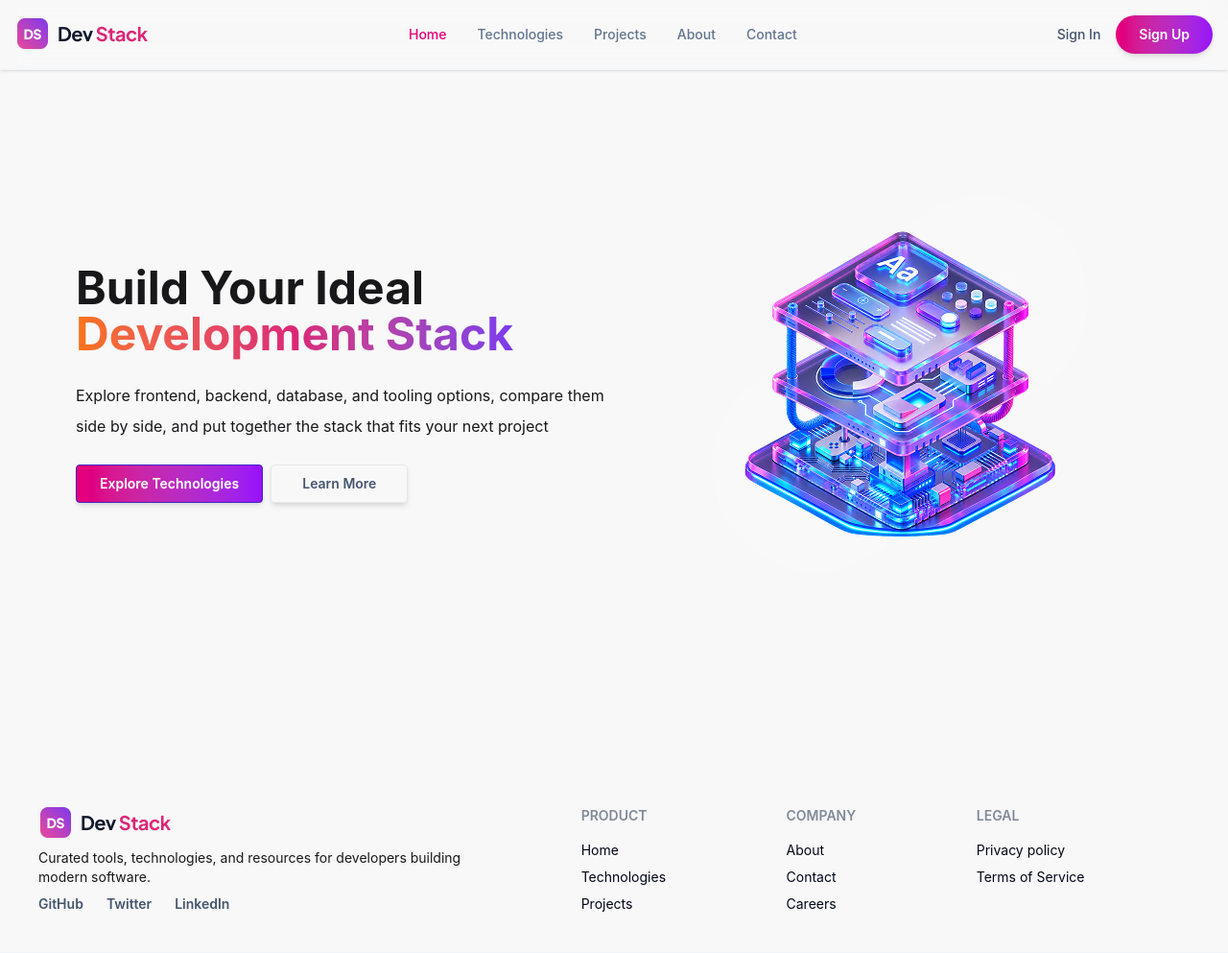
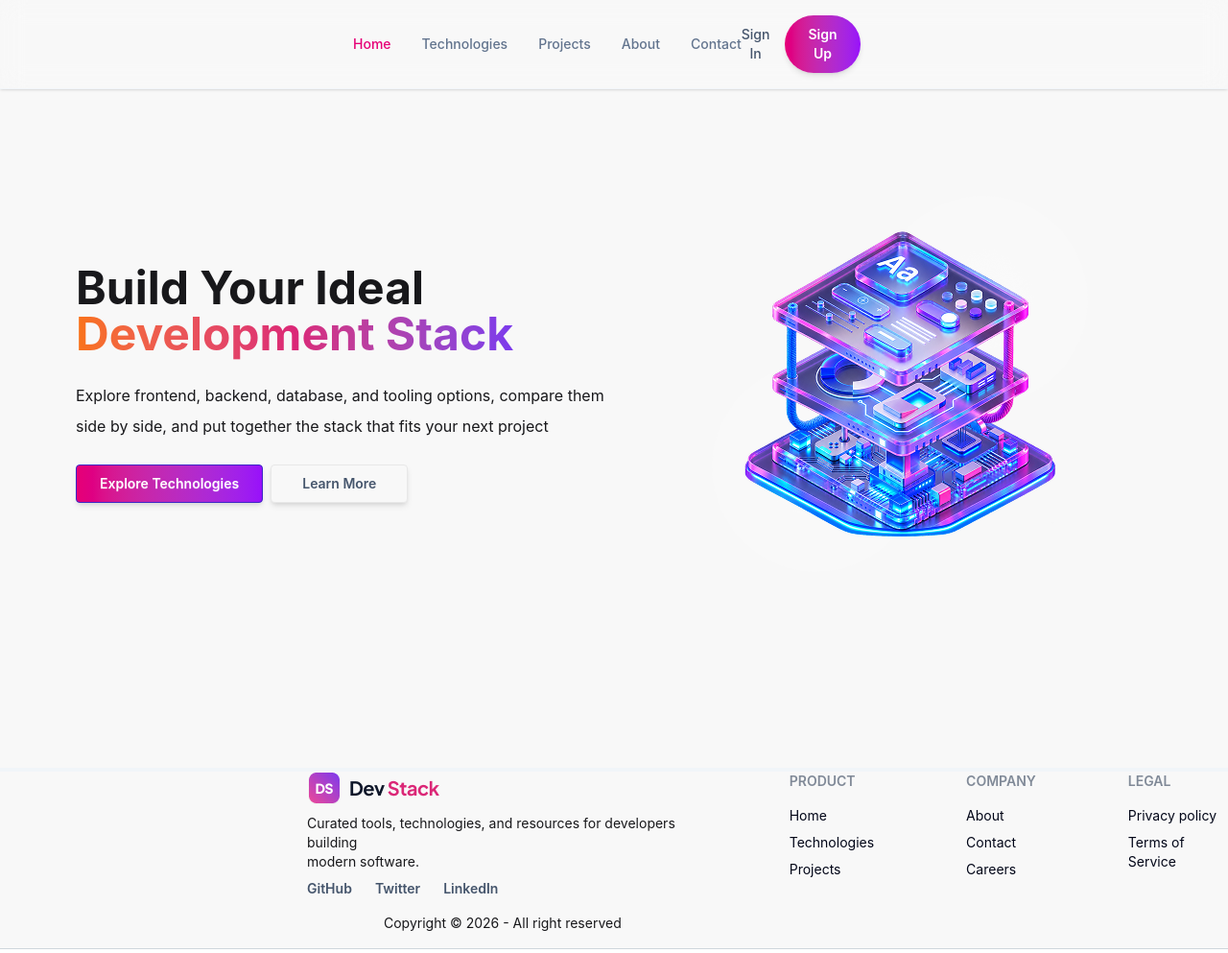
Before and after one commit to sadia-shitol/Dev-Stack-Builder-Website, a React (Vite) app: page / in a window 1280 px wide. Shown: the whole page at 96% size. Built offline with nearby package versions, Linux system fonts and the light colour scheme.

Commit message:
Added lowerfooter and fixed some minor issues

```diff
--- a/src/App.tsx
+++ b/src/App.tsx
@@ -1,4 +1,5 @@
 import Banner from './components/Banner'
+import Bottomfooter from './components/Bottomfooter'
 import Navbar from './components/Navbar'
 import Prefooter from './components/Prefooter'
 
@@ -8,6 +9,7 @@ function App() {
       <Navbar />
       <Banner />
       <Prefooter />
+      <Bottomfooter />
     </>
   )
 }
--- /dev/null
+++ b/src/components/Bottomfooter.tsx
@@ -0,0 +1,11 @@
+const Bottomfooter = () => {
+  return (
+    <footer className='border-b border-[#cfd6dc]  bg-base-200 text-base-content footer flex pl-[400px] justify-start align-top sm:footer-horizontal items-center p-4 '>
+      <aside className='grid-flow-col items-start'>
+        <p>Copyright © {new Date().getFullYear()} - All right reserved</p>
+      </aside>
+    </footer>
+  )
+}
+
+export default Bottomfooter
--- a/src/components/Navbar.tsx
+++ b/src/components/Navbar.tsx
@@ -3,8 +3,8 @@ import logo from '../assets/logo-text.png'
 const Navbar = () => {
   const navItems = ['Home', 'Technologies', 'Projects', 'About', 'Contact']
   return (
-    <nav className='fixed top-0 w-full z-50 transition-all duration-300 backdrop-blur-md shadow-sm  flex align-middle justify-center container border-b border-[#f1f5f9] '>
-      <div className='container mx-auto px-4 py-4 flex justify-between items-center'>
+    <nav className='mx-auto fixed top-0 w-full z-50 transition-all duration-300 backdrop-blur-md shadow-sm  flex pl-[376px] align-middle justify-center container border-b border-[#f1f5f9] '>
+      <div className='container mx-auto mr-4 py-4 flex flex-row justify-between items-center'>
         <div className='flex items-center gap-3 h-10 w-auto'>
           <img
             className='flex justify-center items-center'
@@ -28,7 +28,7 @@ const Navbar = () => {
             </li>
           ))}
         </ul>
-        <div className='flex items-center gap-4'>
+        <div className='flex items-center gap-4 justify-start pr-96'>
           <button className='text-sm font-medium text-slate-600 transition hover:text-pink-600'>
             Sign In
           </button>
--- a/src/components/Prefooter.tsx
+++ b/src/components/Prefooter.tsx
@@ -1,8 +1,8 @@
 import logo from '../assets/logo-text.png'
 const Prefooter = () => {
   return (
-    <div className='container my-0'>
-      <footer className='footer sm:footer-horizontal border-b border-[#f1f5f9] bg-base-200 text-base-content p-10'>
+    <div className=' bg-base-200 text-base-content'>
+      <footer className='container pl-80 flex gap-24 footer sm:footer-horizontal border-t-4 border-[#f1f5f9]'>
         <aside>
           <img src={logo} alt='' />
           <p>
```
